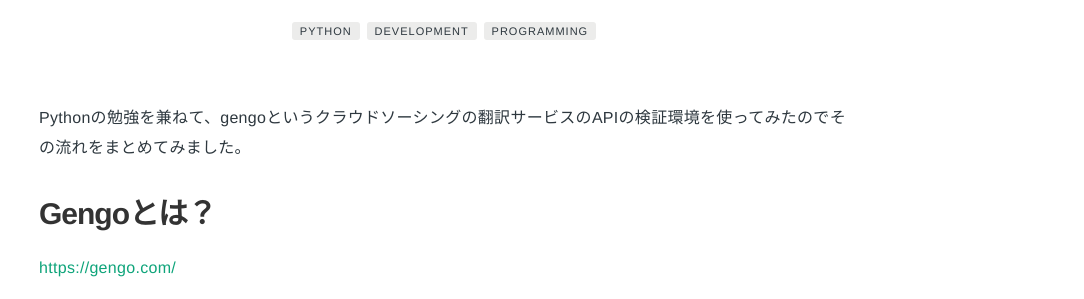
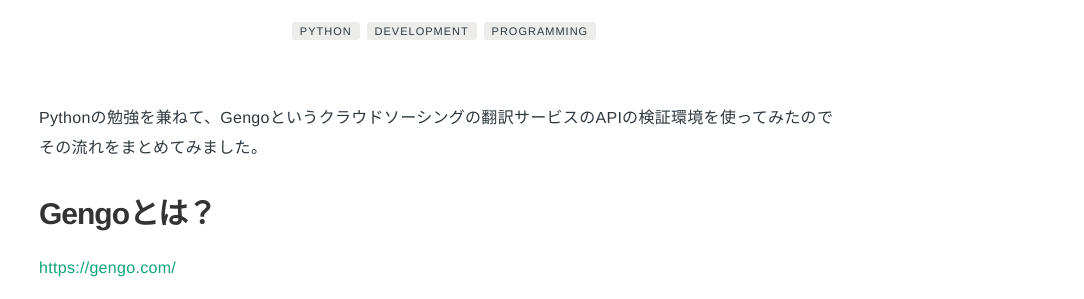
Before and after one commit to Pie001/pie001.github.io, a Jekyll site: the page built from _posts/2018-06-09-0021.ja.md, in a window 1280 px wide and 900 px high. Shown: the part 371-670 px from the top of the window, without its empty margins (196-1280 px from the left). Built offline with Jekyll 4.4.1, drawn with Linux system fonts in a browser that asks for light colours; comment, search, counter and statistics services are not loaded.

Commit message:
Update 2018-06-09-0021.ja.md

```diff
--- a/_posts/2018-06-09-0021.ja.md
+++ b/_posts/2018-06-09-0021.ja.md
@@ -14,7 +14,7 @@
 author: pie
 description: Gengo APIの検証環境「Sandbox」を利用して仮の認証と注文を行う
 ---
-Pythonの勉強を兼ねて、gengoというクラウドソーシングの翻訳サービスのAPIの検証環境を使ってみたのでその流れをまとめてみました。
+Pythonの勉強を兼ねて、Gengoというクラウドソーシングの翻訳サービスのAPIの検証環境を使ってみたのでその流れをまとめてみました。
 
 # Gengoとは？
 [https://gengo.com/](https://gengo.com/)
```
